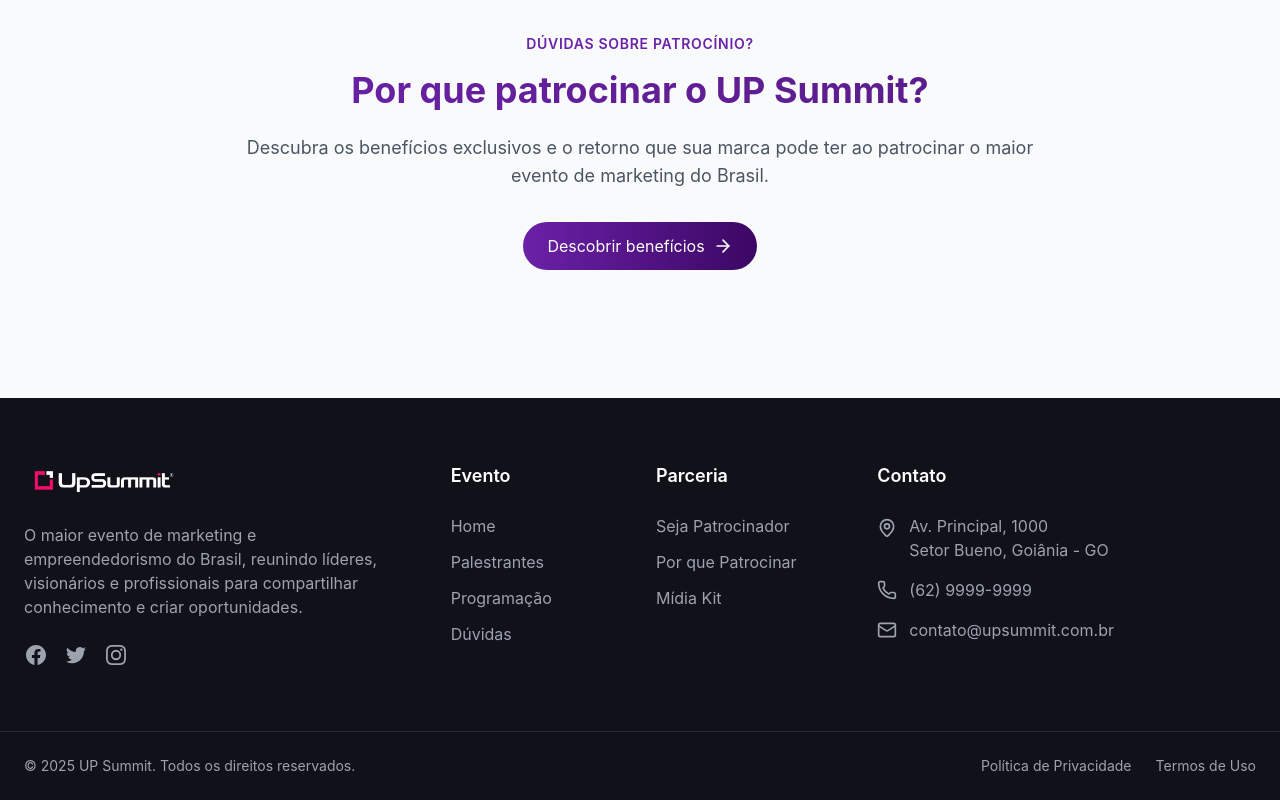
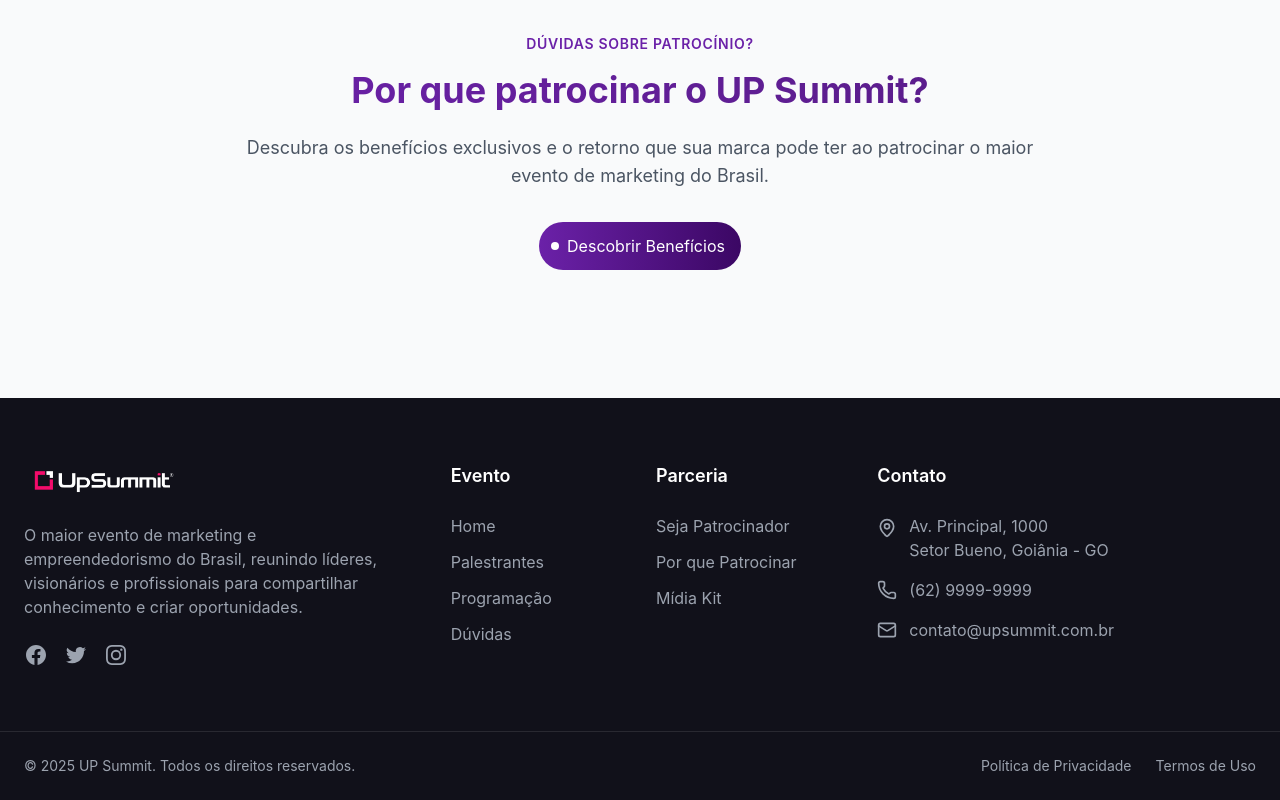
Before and after one commit to CriaAIAgency/UpSummit, a React (Vite) app: page /patrocinar in a window 1280 px wide. Shown: the part 990-1790 px from the top of the page. Built offline with nearby package versions, Linux system fonts and the light colour scheme.

Commit message:
style: ajustando cores

```diff
--- a/src/components/Nav.jsx
+++ b/src/components/Nav.jsx
@@ -217,13 +217,6 @@ const Parceria = () => {
   );
 };
 
-const CareersContent = () => {
-  return (
-    <div className="grid w-full grid-cols-12 shadow-xl lg:w-[750px]">
-    </div>
-  );
-};
-
 const MobileMenuLink = ({ children, href, FoldContent, setMenuOpen }) => {
   const [ref, { height }] = useMeasure();
   const [open, setOpen] = useState(false);
@@ -335,7 +328,7 @@ export default Nav;
 const LINKS = [
   {
     text: "Sobre Nós",
-    href: "#",
+    href: "/sobre",
     component: AboutUsContent,
   },
   {
@@ -345,6 +338,6 @@ const LINKS = [
   },
   {
     text: "Contato",
-    href: "#",
+    href: "/contato",
   }
 ];
--- a/src/routes/Motivos.jsx
+++ b/src/routes/Motivos.jsx
@@ -23,7 +23,7 @@ const benefits = [
   },
   {
     title: 'Potencial para',
-    highlight: 'geração de leads qualificados',
+    highlight: 'geração de leads qualificados ',
     description: 'e oportunidades de negócios.',
     color: 'from-purple-900'
   },
--- a/src/routes/Patrocinar.jsx
+++ b/src/routes/Patrocinar.jsx
@@ -2,6 +2,7 @@ import React, { useState } from 'react';
 import { motion } from 'framer-motion';
 import { ArrowRight, Building2, Globe, BadgeDollarSign, Target, AlertCircle } from 'lucide-react';
 import { Link } from 'react-router-dom';
+import { FiArrowRight } from 'react-icons/fi';
 
 const investmentRanges = [
   { id: 1, value: 'R$10.000 - R$50.000', label: 'R$ 10.000 - R$ 50.000' },
@@ -341,12 +342,13 @@ const Patrocinar = () => {
                     <p className="text-gray-600 text-lg mb-8">
                         Descubra os benefícios exclusivos e o retorno que sua marca pode ter ao patrocinar o maior evento de marketing do Brasil.
                     </p>
-                    <Link
-                        to="/motivos"
-                        className="inline-flex items-center gap-2 px-6 py-3 rounded-full text-white bg-gradient-to-r from-purple-800 to-purple-950 hover:opacity-90 transition-opacity"
-                    >
-                        Descobrir benefícios
-                        <ArrowRight className="w-5 h-5" />
+                    <Link to="/motivos" className="inline-flex justify-center">
+                        <button className="group flex h-12 items-center gap-2 rounded-full text-white bg-gradient-to-r from-purple-800 to-purple-950 pl-3 pr-4 transition-all duration-300 ease-in-out hover:from-purple-900 hover:to-purple-950 hover:pl-2 hover:text-white active:bg-purple-950">
+                            <span className="rounded-full bg-white p-1 text-sm transition-colors duration-300 group-hover:bg-white">
+                                <FiArrowRight className="-translate-x-[200%] text-[0px] transition-all duration-300 group-hover:translate-x-0 group-hover:text-lg group-hover:text-purple-800 group-active:-rotate-45" />
+                            </span>
+                            <span>Descobrir Benefícios</span>
+                        </button>
                     </Link>
                 </motion.div>
             </div>
```
